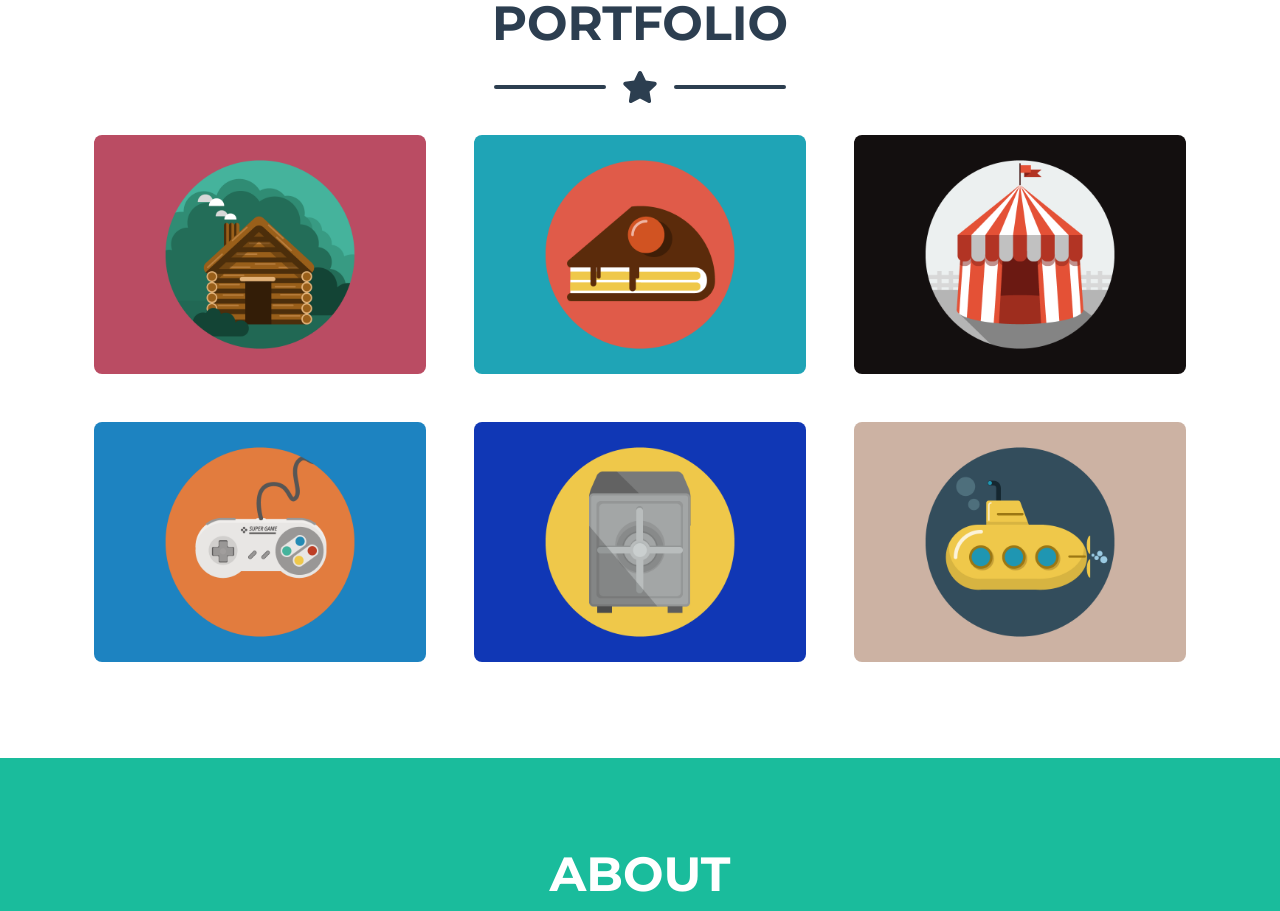
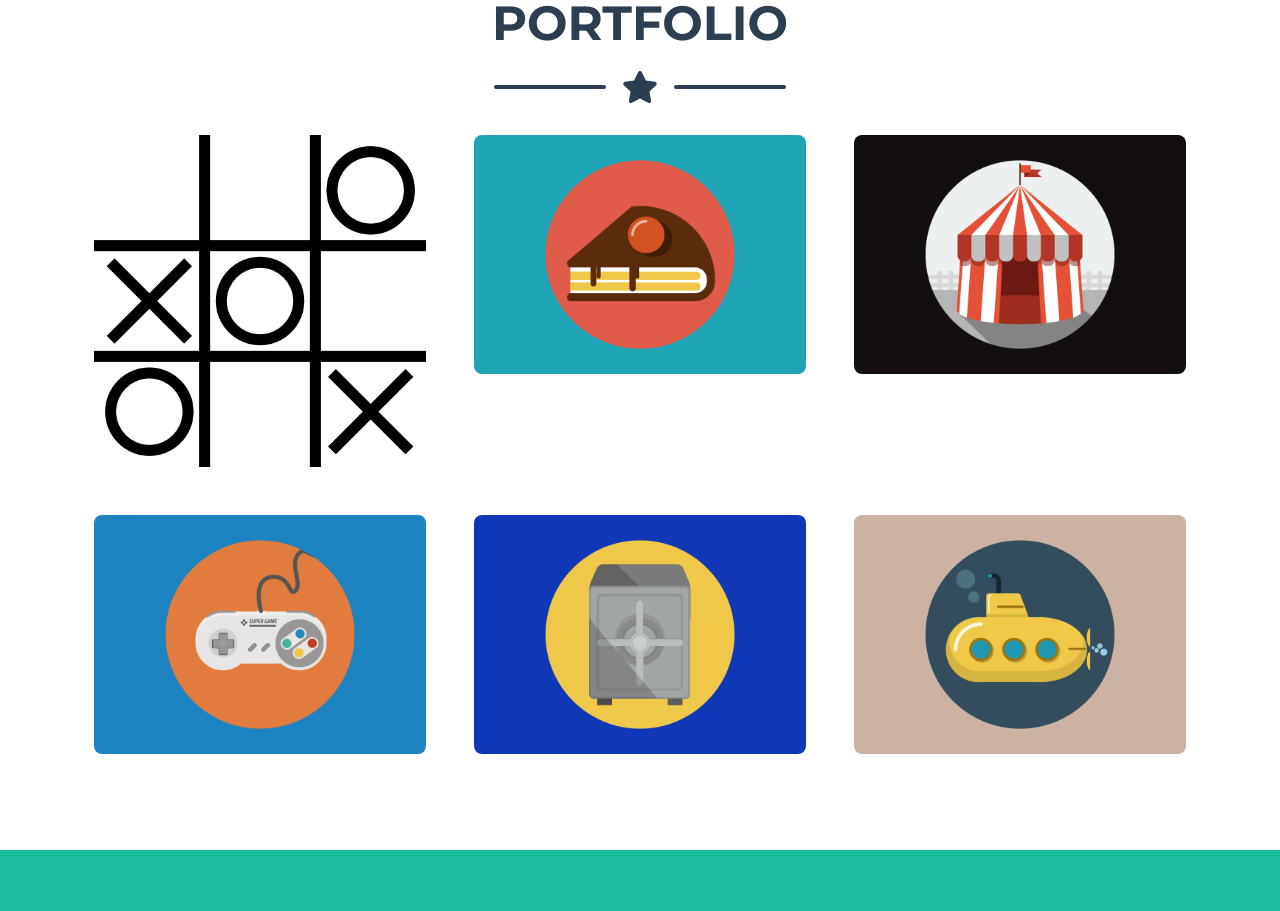
Before and after one commit to zar686/portfolio, a plain HTML site: page index.html in a window 1280 px wide. Shown: the part 876-1787 px from the top of the page. Drawn offline with nearby package versions, Linux system fonts and the light colour scheme.

Commit message:
Update index.html

```diff
--- a/index.html
+++ b/index.html
@@ -70,7 +70,7 @@
                             <div class="portfolio-item-caption d-flex align-items-center justify-content-center h-100 w-100">
                                 <div class="portfolio-item-caption-content text-center text-white"><i class="fas fa-plus fa-3x"></i></div>
                             </div>
-                            <img class="img-fluid" src="assets/img/portfolio/cabin.png" alt="" />
+                            <img class="img-fluid" src="assets/img/portfolio/tictactoe.png" alt="" />
                         </div>
                     </div>
                     <!-- Portfolio Item 2-->
```
